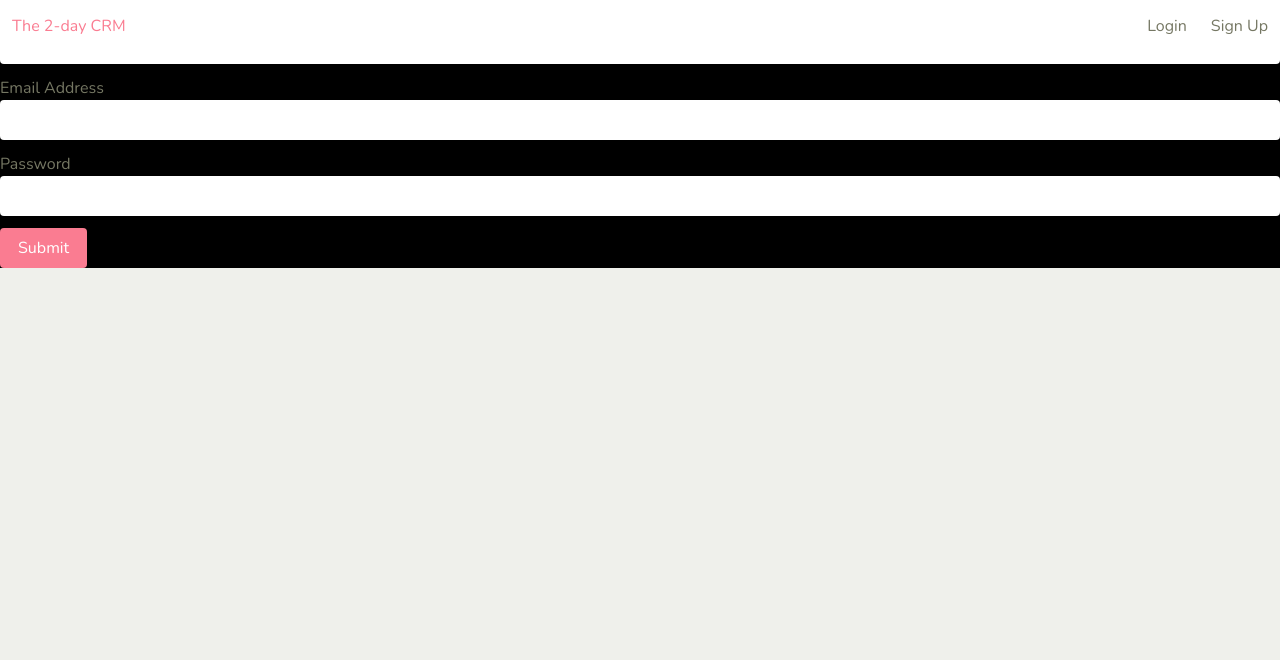
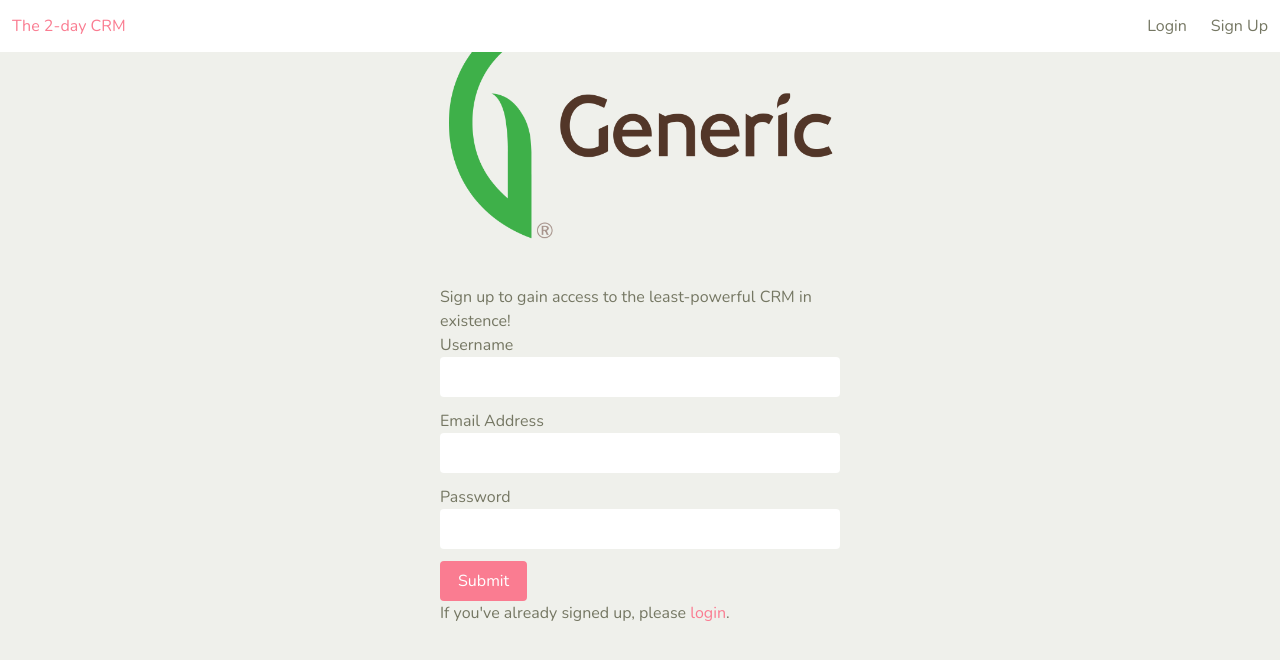
Before and after one commit to Toruitas/django_react_graphql_crm, a React (Create React App) app in the folder frontend/: page /signup in a window 1280 px wide. Shown: the top 660 px of the page. Built offline with nearby package versions, Linux system fonts and the light colour scheme; the HTML template or start-up script is replaced by a standard one.

Commit message:
Auth pages styling OK

```diff
--- a/frontend/src/features/auth/Auth.module.scss
+++ b/frontend/src/features/auth/Auth.module.scss
@@ -1,3 +1,8 @@
-.fuckers {
-    background-color:black;
+.authContainer{
+    max-width:400px;
+    margin: 0 auto;
 }
+
+.authForm{
+    margin-top:2rem;
+}
--- a/frontend/src/features/auth/Signup.js
+++ b/frontend/src/features/auth/Signup.js
@@ -2,8 +2,10 @@ import React, { Component, useState } from 'react';
 import { useSelector, useDispatch } from 'react-redux';
 import { useFormik } from 'formik';
 import * as Yup from 'yup';
+import logo from './generic_logo_lg.png';
 import { gql, useMutation } from '@apollo/client';
 import styles from "./Auth.module.scss";
+import { NavLink } from 'react-router-dom';
 // import {} from './authSlice';
 
 const SIGNUP_MUTATION = gql`
@@ -104,8 +106,16 @@ const SignupForm = () => {
 export default function Signup(){
 
     return (
-        <div className={styles.fuckers}>
-            <SignupForm />
+        <div className={styles.authContainer}>
+            <div>
+                <img src={logo} alt="2-dat CRM" />
+            </div>
+            <div className={styles.authForm}>
+                Sign up to gain access to the least-powerful CRM in existence!
+                <SignupForm />
+                If you've already signed up, please <NavLink to={"/login/"}>login</NavLink>.
+            </div>
+
         </div>
     )
 }
--- a/frontend/templates/frontend/index.html
+++ b/frontend/templates/frontend/index.html
@@ -7,7 +7,7 @@
     <link rel="stylesheet" href="{% static 'frontend/style.css' %}">
     <title>The 2-day CRM!</title>
 </head>
-<body>
+<body class="has-navbar-fixed-top">
     <div id="root" class="content">
         This will be the base template.
     </div>
```
Also changed, not shown: frontend/static/frontend/public/1.main.js (+14 -2 lines), frontend/src/features/auth/generic_logo_lg.png (added), frontend/static/frontend/public/475415e61ce4d5afb90fc69324bb069b.png (added).
